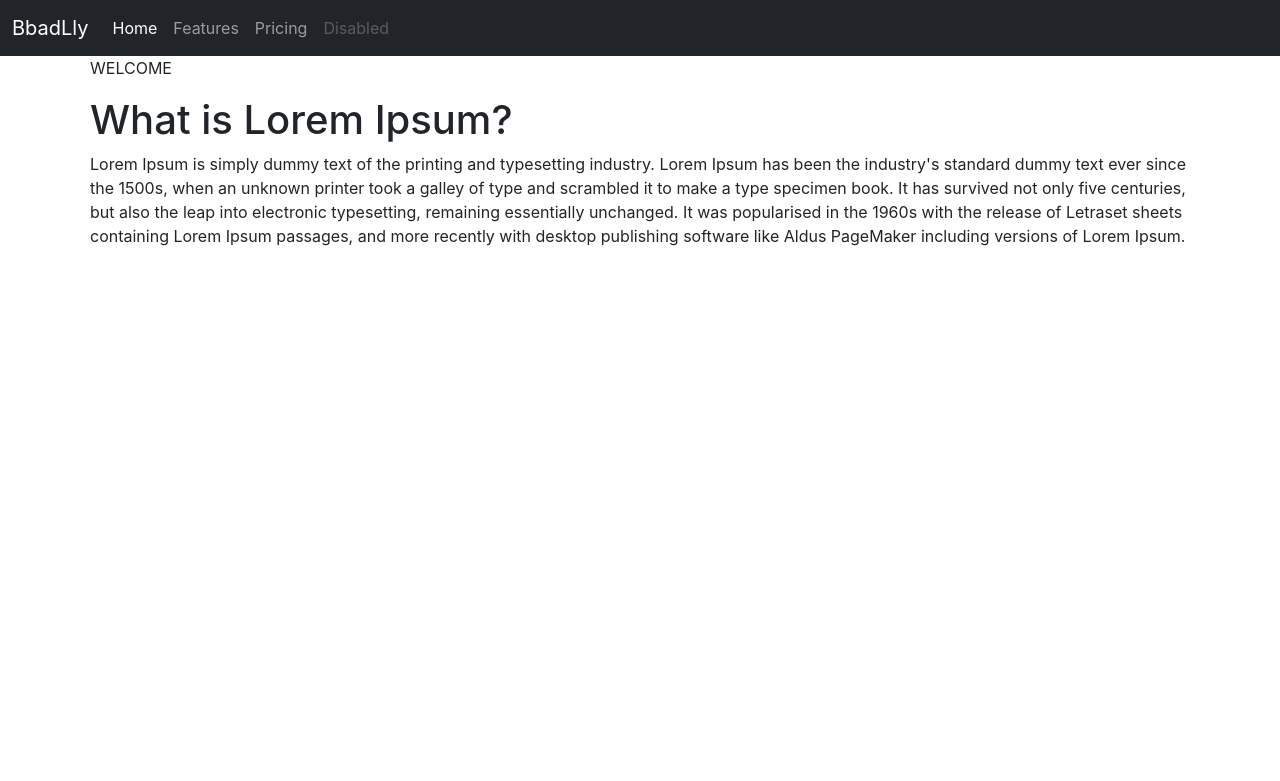
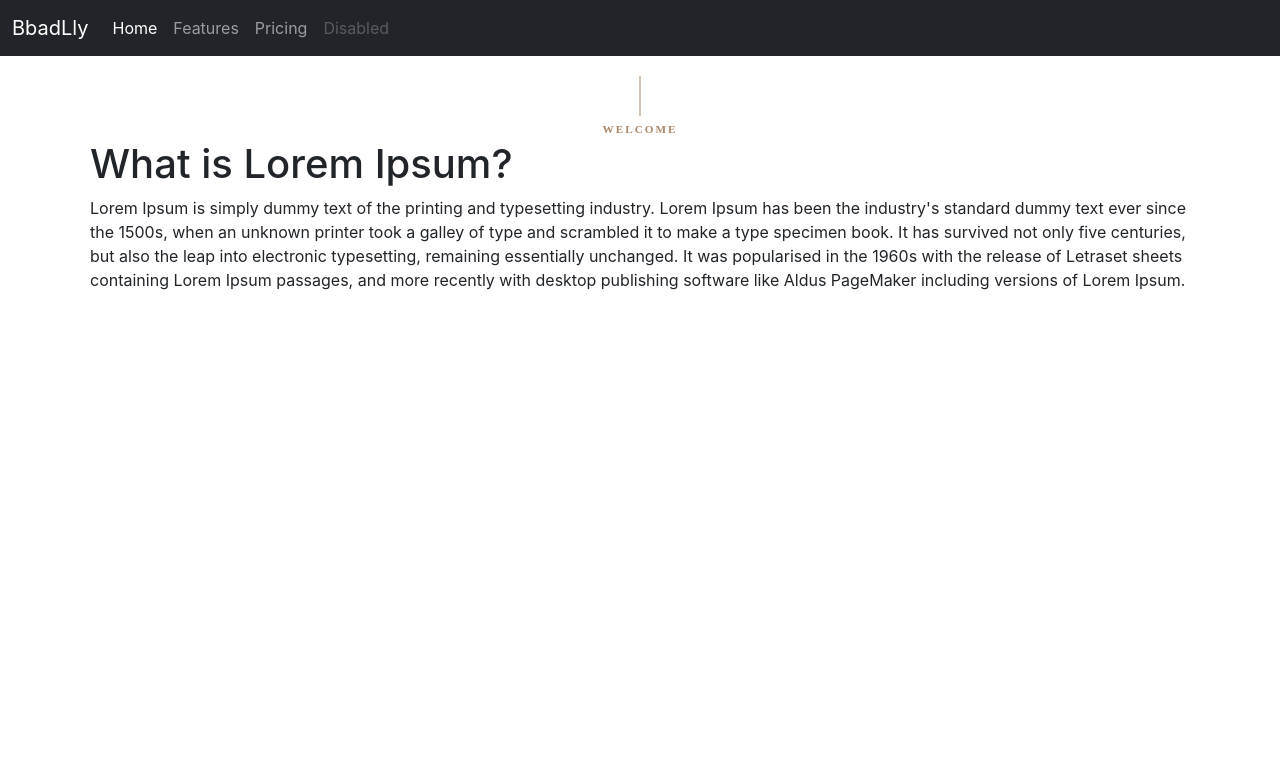
Before and after one commit to LLXGF1/my-app, a React (Create React App) app: page / in a window 1280 px wide. Shown: the top 781 px of the page. Built offline with nearby package versions, Linux system fonts and the light colour scheme.

Commit message:
[UPDATE] Content Banner

```diff
--- a/src/App.css
+++ b/src/App.css
@@ -49,3 +49,29 @@
   min-height: 722.4px;
   position: relative;
 }
+
+.home-banner{
+  content: "";
+    position: absolute;
+    top: 0px;
+    left: 50%;
+    transform: translate(-50%, -100%);
+    width: 1px;
+    height: 40px;
+    background-color: rgb(170, 135, 104);
+    margin-top: 10px;
+}
+
+.welcom{
+  font-family: Hurme;
+    font-size: calc(10px + 2 * ((100vw - 320px) / 1600));
+    font-weight: 600;
+    line-height: 2;
+    letter-spacing: 2px;
+    text-align: center;
+    text-transform: uppercase;
+    position: relative;
+    padding-top: 12px;
+    color: rgb(170, 135, 104);
+    margin-top: 50px;
+}
--- a/src/App.js
+++ b/src/App.js
@@ -13,7 +13,11 @@ function App() {
         <section className="home-section">
         <div className="content">
           <div className="home-content">
-            <p>WELCOME</p>
+            <div className="home-banner">
+            </div>
+            <div className="welcom">
+                Welcome
+            </div>
             <Content/>
           </div>
         </div>
```
Also changed, not shown: 1 other file (tests, documents, lock files or other folders).
